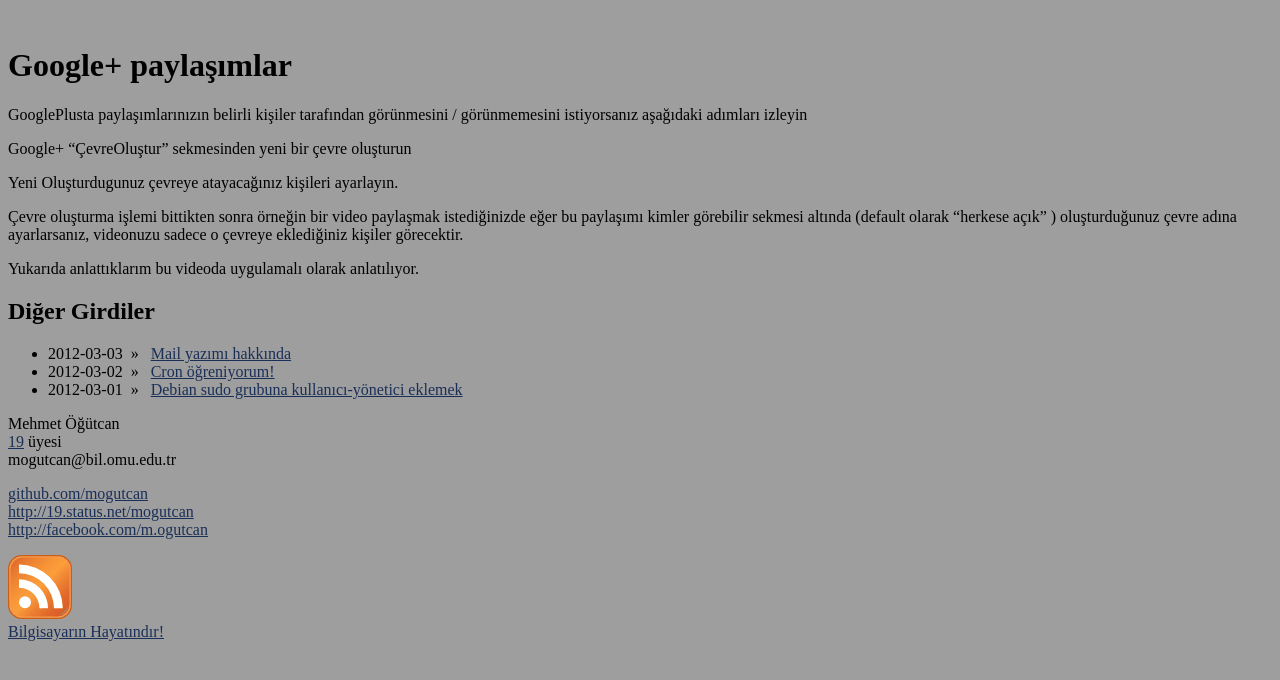
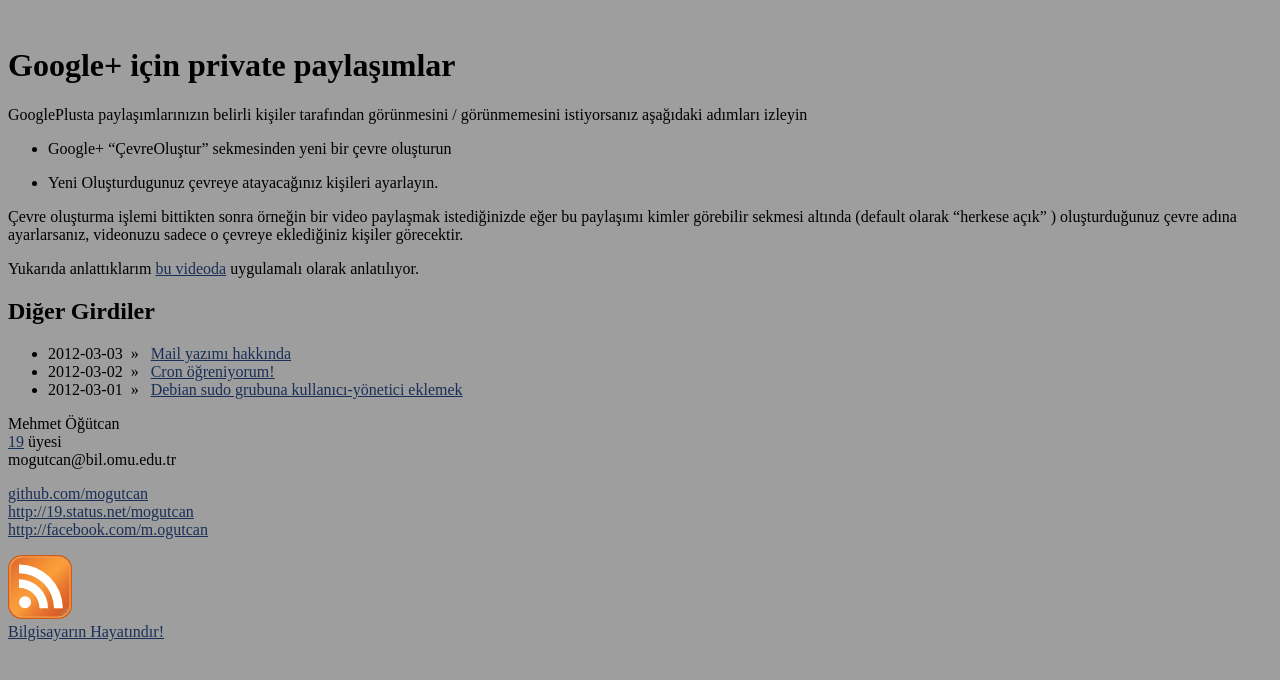
Before and after one commit to mogutcan/mogutcan.github.com, a Jekyll site: the page built from 1/_posts/2012-03-31-Google+-private-paylaşım-oluşturma.md, in a window 1280 px wide. Shown: the top 680 px of the page. Built offline with Jekyll 4.4.1, drawn with Linux system fonts in a browser that asks for light colours; comment, search, counter and statistics services are not loaded.

Commit message:
Update 1/_posts/2012-03-31-Google+-private-paylaşım-oluşturma.md

```diff
--- a/1/_posts/2012-03-31-Google+-private-paylaşım-oluşturma.md
+++ b/1/_posts/2012-03-31-Google+-private-paylaşım-oluşturma.md
@@ -1,6 +1,6 @@
 ---
 layout: post
-title: Google+ paylaşımlar
+title: Google+ için private paylaşımlar
 ---
 
 
@@ -9,9 +9,9 @@ GooglePlusta paylaşımlarınızın belirli kişiler tarafından görünmesini /
 görünmemesini istiyorsanız aşağıdaki adımları izleyin
 
 
-  Google+ "ÇevreOluştur" sekmesinden yeni bir çevre oluşturun
+  - Google+ "ÇevreOluştur" sekmesinden yeni bir çevre oluşturun
 
-  Yeni Oluşturdugunuz çevreye atayacağınız kişileri ayarlayın.
+  - Yeni Oluşturdugunuz çevreye atayacağınız kişileri ayarlayın.
 
 Çevre oluşturma işlemi bittikten sonra örneğin bir video paylaşmak
 istediğinizde eğer bu paylaşımı kimler görebilir sekmesi altında (default
@@ -20,4 +20,4 @@ sadece o çevreye eklediğiniz kişiler görecektir.
 
 
 
-Yukarıda anlattıklarım bu videoda uygulamalı olarak anlatılıyor.
+Yukarıda anlattıklarım [bu videoda](http://www.youtube.com/watch?v=FM9_rIou_q4) uygulamalı olarak anlatılıyor.
```
